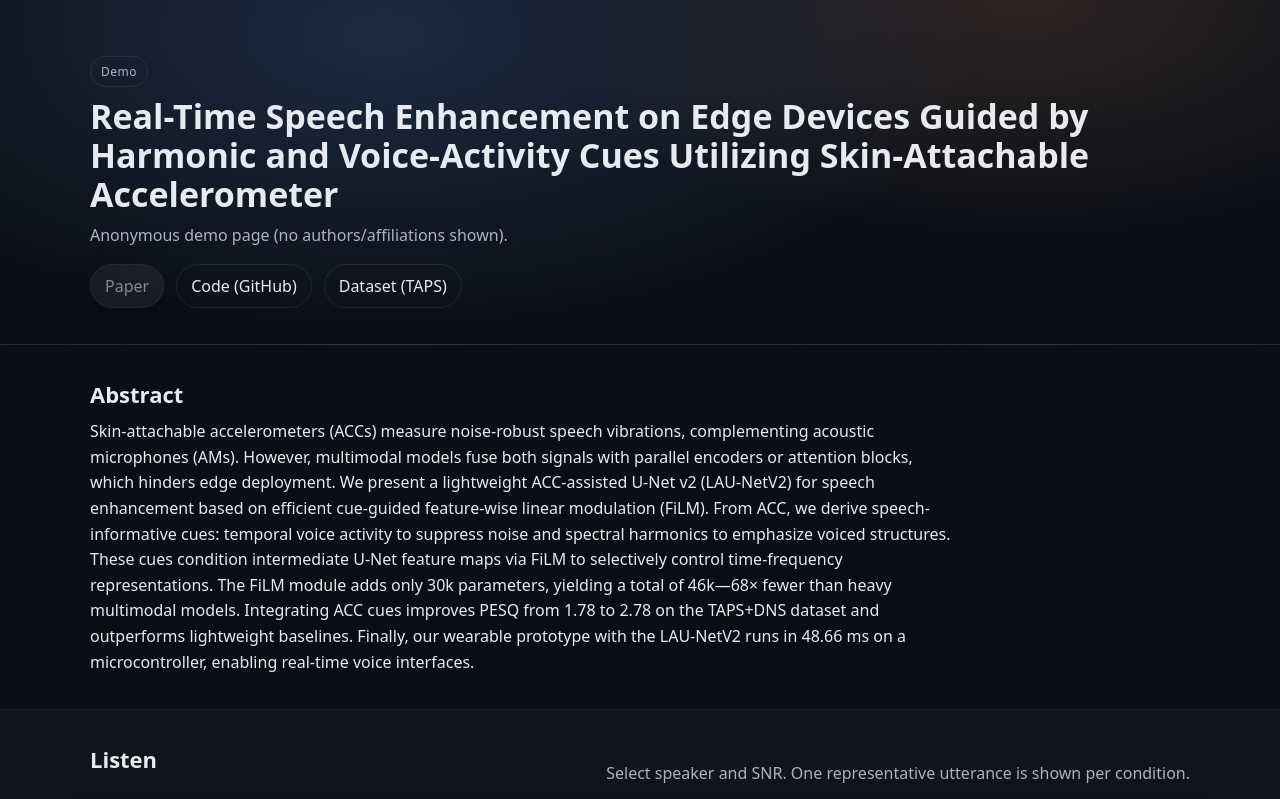
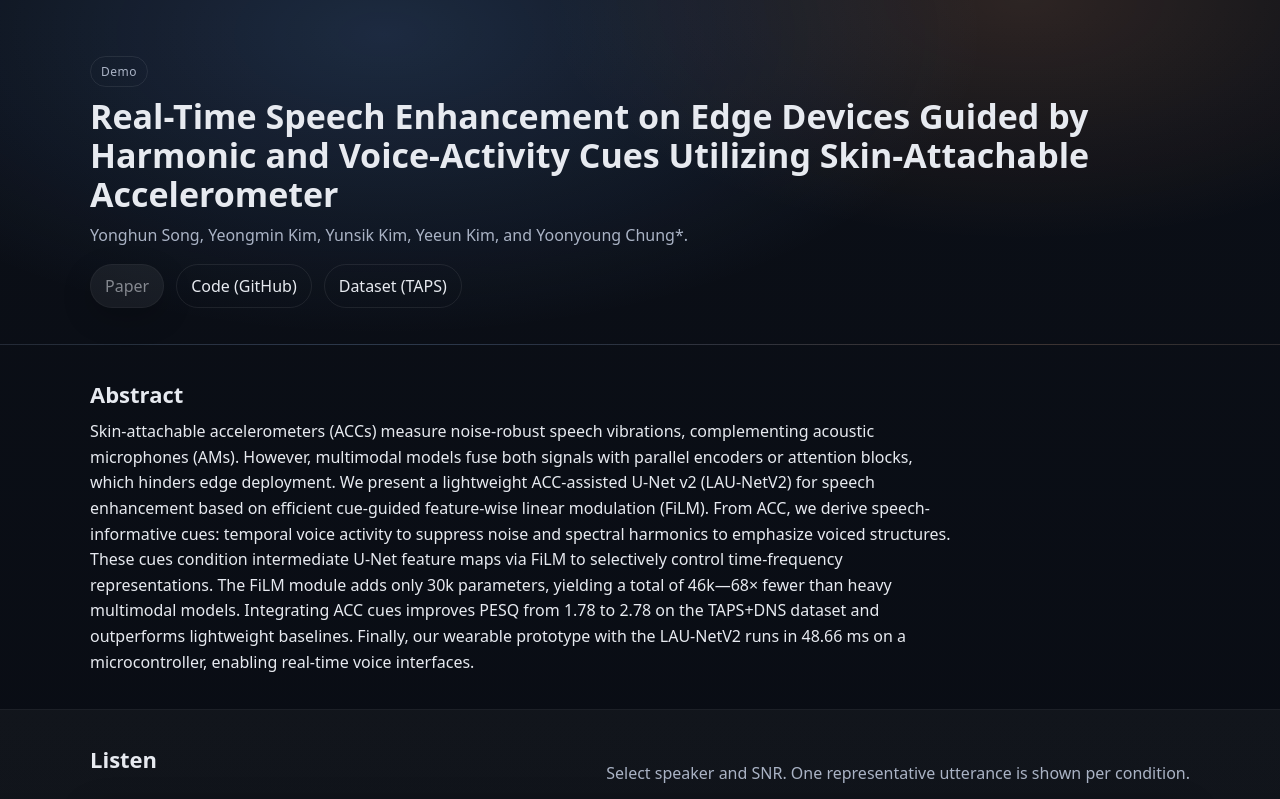
Before and after one commit to yhsong06/LAU-NetV2-demo, a plain HTML site: page index.html in a window 1280 px wide. Shown: the top 799 px of the page. Drawn offline with Linux system fonts and the light colour scheme.

Commit message:
Update index.html

```diff
--- a/index.html
+++ b/index.html
@@ -12,7 +12,7 @@
       <div>
         <div class="kicker">Demo</div>
         <h1 id="paperTitle">Real-Time Speech Enhancement on Edge Devices Guided by Harmonic and Voice-Activity Cues Utilizing Skin-Attachable Accelerometer</h1>
-        <p class="sub">Anonymous demo page (no authors/affiliations shown).</p>
+        <p class="sub">Yonghun Song, Yeongmin Kim, Yunsik Kim, Yeeun Kim, and Yoonyoung Chung*.</p>
 
         <div class="btn-row">
 	      <a class="btn btn-disabled" href="#" aria-disabled="true" title="Coming soon">Paper</a>
```
